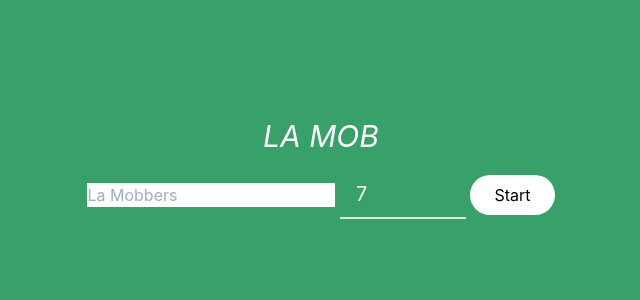
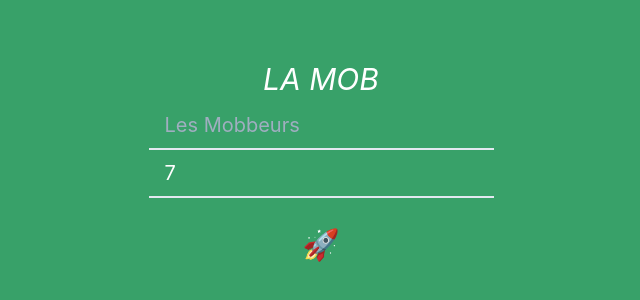
Before and after one commit to dillonfagan/LaMob, a Svelte app: page / in a window 1280 px wide. Shown: the part 234-534 px from the top of the page, without its empty margins (319-959 px from the left). Built offline with nearby package versions, Linux system fonts and the light colour scheme.

Commit message:
Enhance ze SetupView

```diff
--- a/src/SetupView.svelte
+++ b/src/SetupView.svelte
@@ -18,9 +18,11 @@
 </script>
 
 <h1 class="text-3xl text-white text-center uppercase italic">La Mob</h1>
+<div class="flex flex-col justify-center">
 	<input
-	placeholder="La Mobbers"
+	placeholder="Les Mobbeurs"
 	bind:value={mobbersInput}
+	class="py-2 px-4 text-xl text-white bg-transparent border-b-2"
 	/>
 	<input
 		bind:value={timeInput}
@@ -28,4 +30,5 @@
 		type="number"
 		min="1" max="50"
 	/>
-<button on:click={start} class="bg-white py-2 px-6 mt-4 rounded-full">Start</button>
+	<button on:click={start} class="p-2 mt-4 text-3xl">🚀</button>
+</div>
--- a/src/TimerView.svelte
+++ b/src/TimerView.svelte
@@ -28,4 +28,4 @@
 
 <div class="text-3xl text-white text-center uppercase italic">{mobber}</div>
 <div class="text-6xl text-white w-full text-center">{formatTime(time)}</div>
-<div class="text-2xl text-purple-900 text-center uppercase italic">{nextMobber} 🥚</div>
+<div class="text-2xl text-purple-900 text-center uppercase">{nextMobber} 🥚</div>
```
Lines whose indentation alone changed are shown as unchanged.
